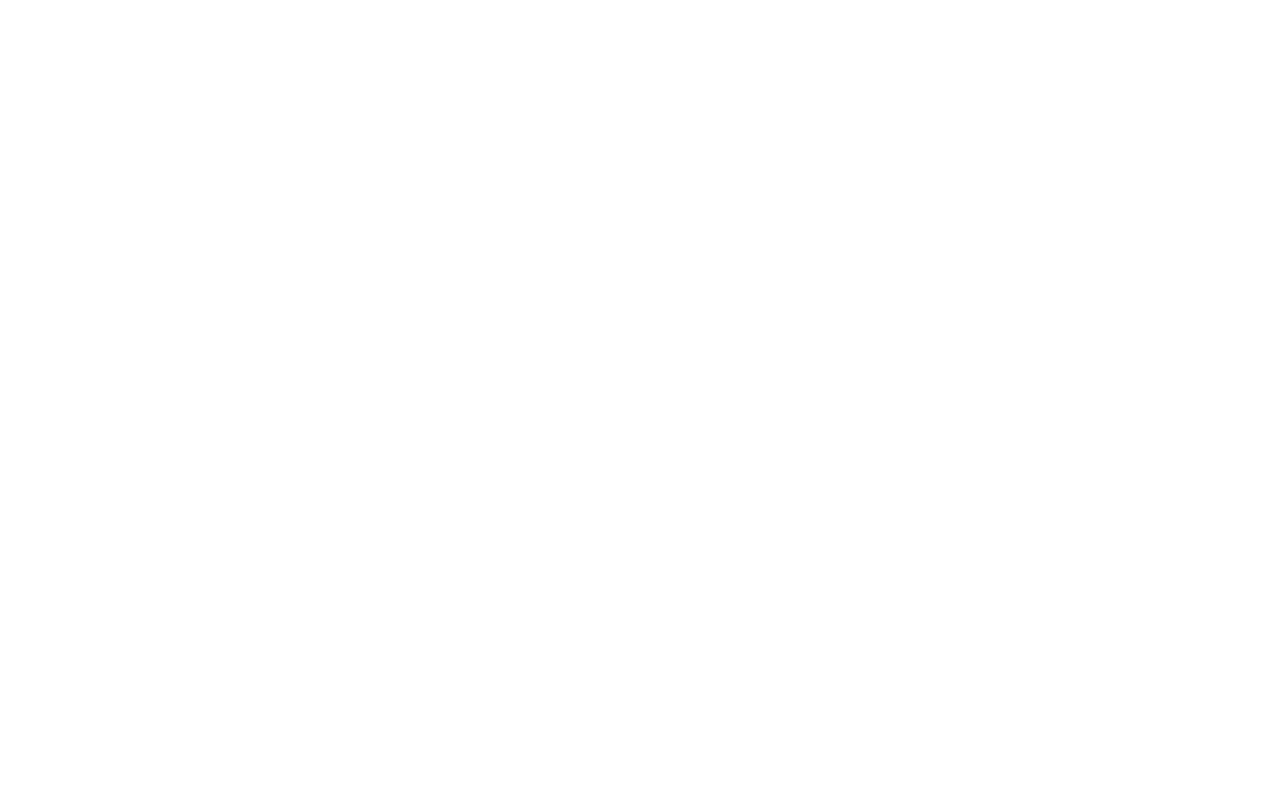
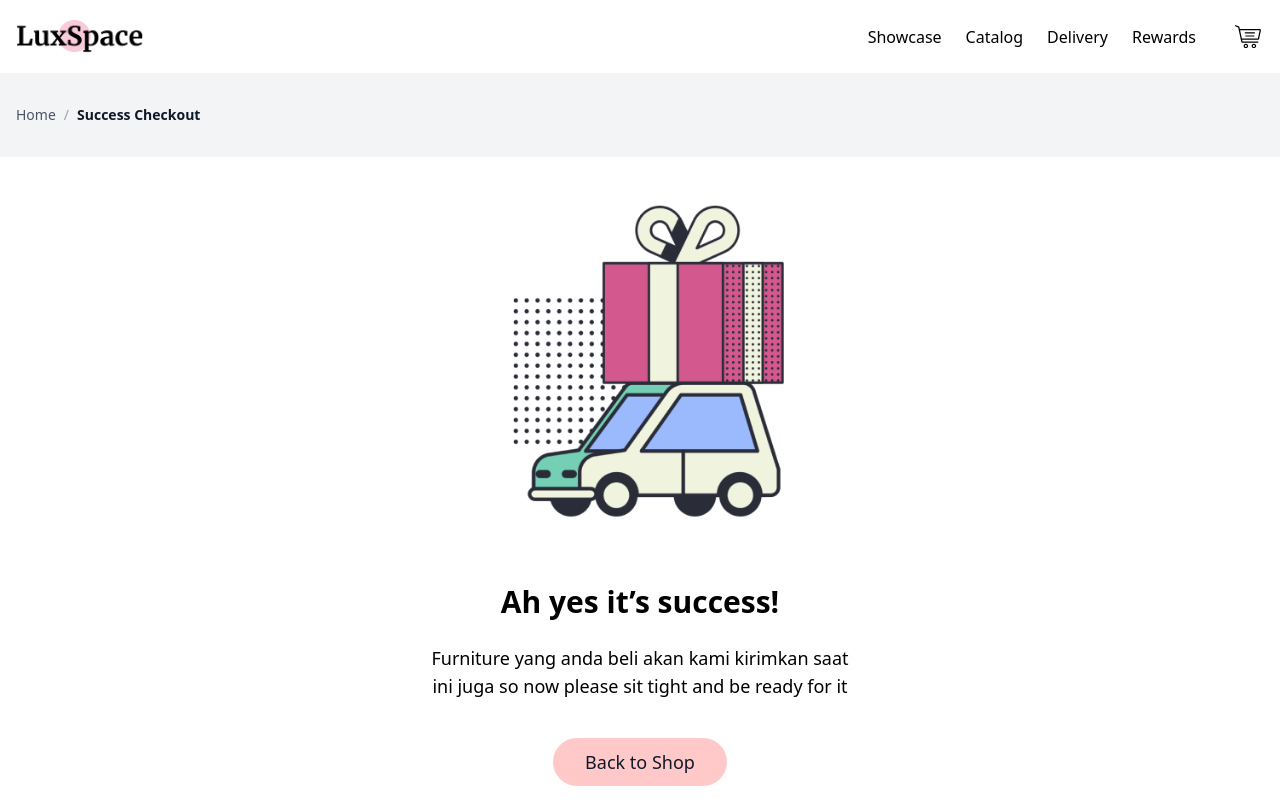
Before and after one commit to Nugnug7/luxspace-react, a React (Vite) app: page /congratulation in a window 1280 px wide. Before the commit this address had no page. Shown: the top 800 px of the page. Built offline with nearby package versions, Linux system fonts and the light colour scheme.

Commit message:
React 9: Add Page Not Found

```diff
--- a/src/App.jsx
+++ b/src/App.jsx
@@ -4,6 +4,8 @@
 import HomePage from './pages/HomePage'
 import Details from './pages/Details'
 import Cart from './pages/Cart'
+import Congratulation from './pages/Congratulation'
+import NotFound from './pages/NotFound'
 
 
 function App() {
@@ -12,6 +14,8 @@
       <Route path="/" element={<HomePage />} />
       <Route path="/categories/:idc"  element={<Details />} />
       <Route path="/cart" element={<Cart />} />
+      <Route path="/congratulation" element={<Congratulation />} />
+      <Route path="*" element={<NotFound />} />
     </Routes>
   )
 }
--- /dev/null
+++ b/src/pages/Congratulation.jsx
@@ -0,0 +1,55 @@
+import React from "react"
+import { Link } from "react-router";
+import Header from "../parts/Header" ;
+import Breadcrumb from "../components/Breadcrumb";
+
+import ShoppingCart from "../parts/Cart/ShoppingCart";
+import ShippingDetail from "../parts/Cart/ShippingDetail";
+
+import Sitemap from "../parts/Sitemap";
+import Footer from "../parts/Footer";
+
+
+function Congratulation() {
+  return (
+
+    <>
+     <Header theme="black"/>
+     <Breadcrumb List={[
+        {url: "/", name: "Home"},
+        {url: "/congratulation", name: "Success Checkout"},
+     ]}
+    />
+
+    <section className="">
+      <div className="container mx-auto min-h-screen">
+        <div className="flex flex-col items-center justify-center">
+          <div className="w-full md:w-4/12 text-center">
+            <img
+              src="/images/contents/illustration-success.png"
+              alt="congrats illustration"
+            />
+            <h2 className="text-3xl font-semibold mb-6">Ah yes it’s success!</h2>
+            <p className="text-lg mb-12">
+              Furniture yang anda beli akan kami kirimkan saat ini juga so now
+              please sit tight and be ready for it
+            </p>
+            <Link
+              to="/"
+              className="text-gray-900 bg-red-200 focus:outline-none w-full py-3 rounded-full text-lg focus:text-black transition-all duration-200 px-8 cursor-pointer"
+            >
+              Back to Shop
+            </Link>
+          </div>
+        </div>
+      </div>
+    </section>
+
+    <Sitemap />
+    <Footer />
+    </>
+
+  )
+}
+
+export default Congratulation
--- /dev/null
+++ b/src/pages/NotFound.jsx
@@ -0,0 +1,21 @@
+import React from 'react'
+import Header from '../parts/Header'
+
+import PageErrorMessage from '../parts/PageErrorMessage'
+
+import Sitemap from '../parts/Sitemap'
+import Footer from '../parts/Footer'
+
+function NotFound() {
+  return (
+    <>
+        <Header theme="black"/>
+        <PageErrorMessage />
+        <Sitemap />
+        <Footer />
+
+    </>
+  )
+}
+
+export default NotFound
--- /dev/null
+++ b/src/parts/PageErrorMessage.jsx
@@ -0,0 +1,39 @@
+import React from 'react'
+import { Link } from "react-router";
+
+function PageErrorMessage({
+    tittle = "Page Not Found",
+    body = "The page you are looking for does not exist.",
+    })
+    {
+  return (
+    <>
+    <section className="">
+      <div className="container mx-auto min-h-screen">
+        <div className="flex flex-col items-center justify-center">
+          <div className="w-full md:w-4/12 text-center">
+            {/* comment the next line to display the image */}
+            {/* <img
+              src={imageSrc}
+              alt={imageAlt} /> */}
+
+            <h2 className="text-3xl font-semibold mb-6 mt-30">{tittle}</h2>
+            <p className="text-lg mb-12">
+                {body}
+            </p>
+            <Link
+              to="/"
+              className="text-gray-900 bg-red-200 focus:outline-none w-full py-3 rounded-full text-lg focus:text-black transition-all duration-200 px-8 cursor-pointer"
+            >
+              Back to Shop
+            </Link>
+          </div>
+        </div>
+      </div>
+    </section>
+    </>
+  )
+}
+
+
+export default PageErrorMessage
```
Also changed, not shown: public/images/contents/illustration-success.png (added).
